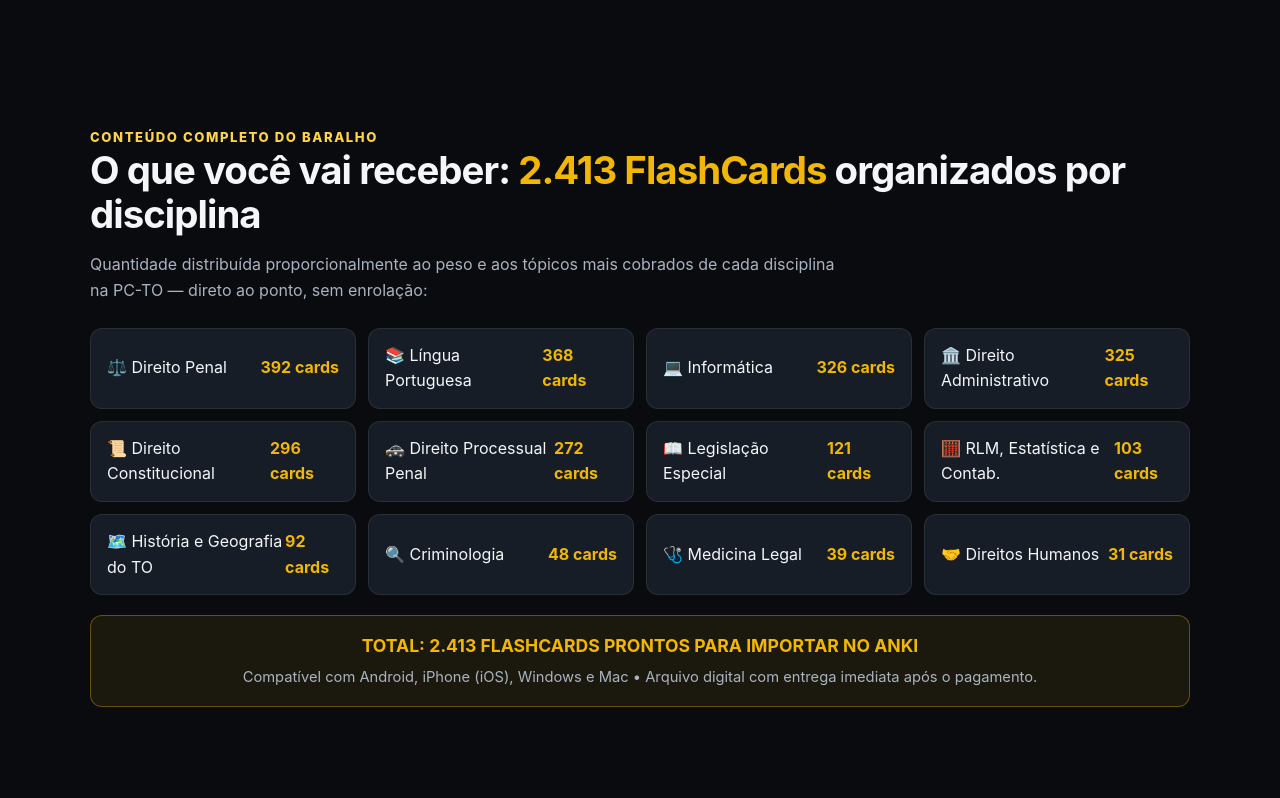
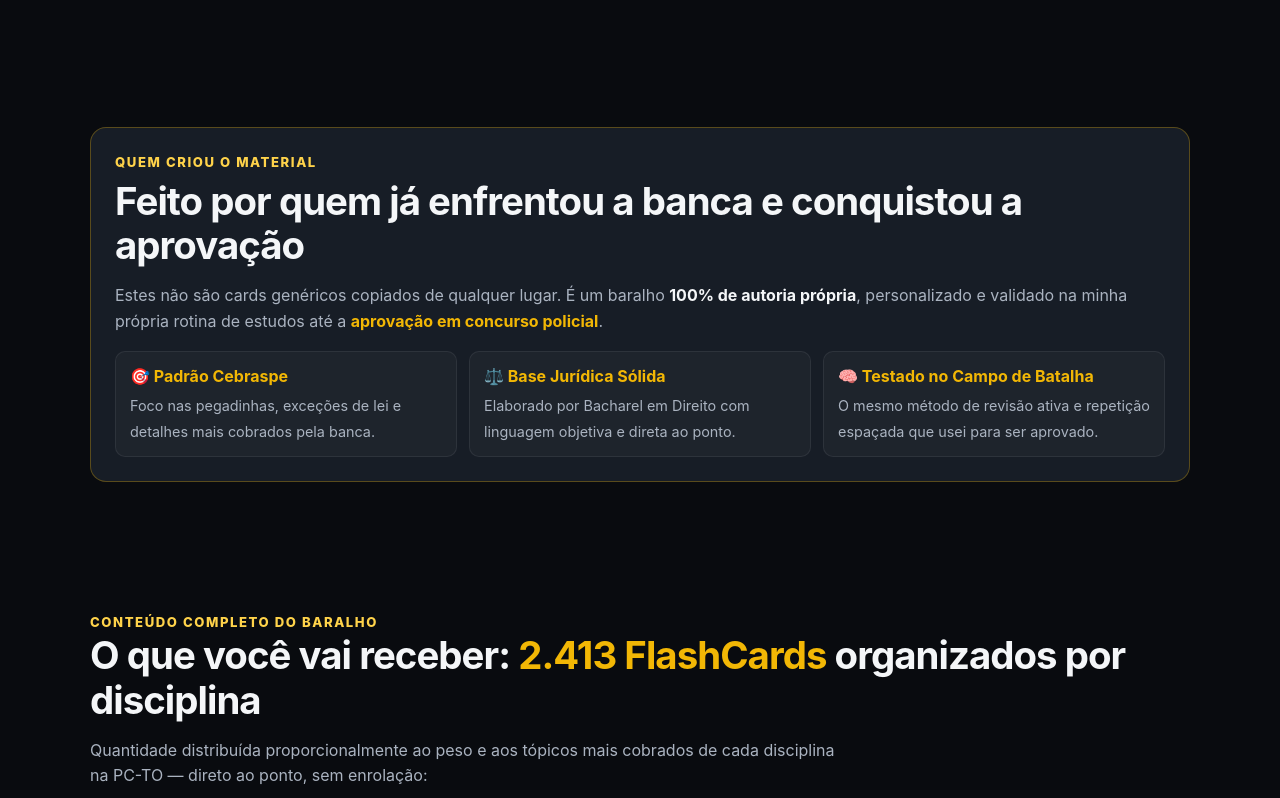
Before and after one commit to luanbbraga-crypto/flashcards-pc-to, a plain HTML site: page index.html in a window 1280 px wide. Shown: the part 1802-2600 px from the top of the page. Drawn offline with Linux system fonts and the light colour scheme.

Commit message:
Update index.html

```diff
--- a/index.html
+++ b/index.html
@@ -2,7 +2,7 @@
 <html lang="pt-BR">
 <head>
 <meta charset="utf-8"><meta name="viewport" content="width=device-width, initial-scale=1">
-<meta name="description" content="Mais de 2.000 FlashCards estratégicos para revisar os conteúdos do concurso da Polícia Civil do Tocantins usando Anki e repetição espaçada.">
+<meta name="description" content="Feitos por quem ja conseguiu a aprovação, Mais de 2.000 FlashCards estratégicos para revisar os conteúdos do concurso da Polícia Civil do Tocantins usando Anki e repetição espaçada.">
 <title>FlashCards Estratégicos PC TO | Revisão com Anki</title>
 <style>
 :root{--bg:#090b0f;--panel:#11151c;--panel2:#171d26;--text:#f4f6f8;--muted:#aab3c0;--gold:#f2b705;--gold2:#ffd34a;--line:#29313c;--green:#25d366}
@@ -45,6 +45,31 @@ src="https://www.facebook.com/tr?id=1794982135093497&ev=PageView&noscript=1"
 </div></div></section>
 <section class="section"><div class="wrap two"><div><div class="eyebrow">Seu material de revisão</div><h2>O que você recebe ao adquirir o pacote?</h2><ul class="list"><li>Mais de 2.000 FlashCards estratégicos</li><li>Baralhos organizados por disciplina</li><li>Material para usar no Anki</li><li>Revisão pelo celular, tablet ou computador</li><li>Acesso imediato após a confirmação do pagamento</li><li>Acesso vitalício ao material adquirido</li></ul></div><div class="card"><h3>Estude onde estiver</h3><p class="sub">Organize suas sessões de revisão no Anki e aproveite intervalos, deslocamentos (quando seguro) ou momentos livres para relembrar conteúdos.</p><p class="small">O Anki é um aplicativo de flashcards. A programação das revisões depende do seu desempenho e das configurações do aplicativo.</p></div></div></section>
 <section class="section">
+  <div class="wrap">
+    <div style="background:var(--panel2);border:1px solid rgba(242,183,5,.3);border-radius:16px;padding:24px;">
+      <div class="eyebrow">QUEM CRIOU O MATERIAL</div>
+      <h2 style="margin-top:6px;">Feito por quem já enfrentou a banca e conquistou a aprovação</h2>
+      <p style="color:var(--muted);line-height:1.6;margin-bottom:16px;">
+        Estes não são cards genéricos copiados de qualquer lugar. É um baralho <strong style="color:var(--text);">100% de autoria própria</strong>, personalizado e validado na minha própria rotina de estudos até a <strong style="color:var(--gold);">aprovação em concurso policial</strong>.
+      </p>
+      <div style="display:grid;grid-template-columns:repeat(auto-fit,minmax(220px,1fr));gap:12px;">
+        <div style="background:rgba(255,255,255,.03);border:1px solid rgba(255,255,255,.07);border-radius:10px;padding:12px 14px;">
+          <strong style="color:var(--gold);display:block;margin-bottom:4px;">🎯 Padrão Cebraspe</strong>
+          <span style="color:var(--muted);font-size:.9rem;">Foco nas pegadinhas, exceções de lei e detalhes mais cobrados pela banca.</span>
+        </div>
+        <div style="background:rgba(255,255,255,.03);border:1px solid rgba(255,255,255,.07);border-radius:10px;padding:12px 14px;">
+          <strong style="color:var(--gold);display:block;margin-bottom:4px;">⚖️ Base Jurídica Sólida</strong>
+          <span style="color:var(--muted);font-size:.9rem;">Elaborado por Bacharel em Direito com linguagem objetiva e direta ao ponto.</span>
+        </div>
+        <div style="background:rgba(255,255,255,.03);border:1px solid rgba(255,255,255,.07);border-radius:10px;padding:12px 14px;">
+          <strong style="color:var(--gold);display:block;margin-bottom:4px;">🧠 Testado no Campo de Batalha</strong>
+          <span style="color:var(--muted);font-size:.9rem;">O mesmo método de revisão ativa e repetição espaçada que usei para ser aprovado.</span>
+        </div>
+      </div>
+    </div>
+  </div>
+</section>
+  <section class="section">
   <div class="wrap">
     <div class="eyebrow">CONTEÚDO COMPLETO DO BARALHO</div>
     <h2>O que você vai receber: <span style="color:var(--gold)">2.413 FlashCards</span> organizados por disciplina</h2>
```
